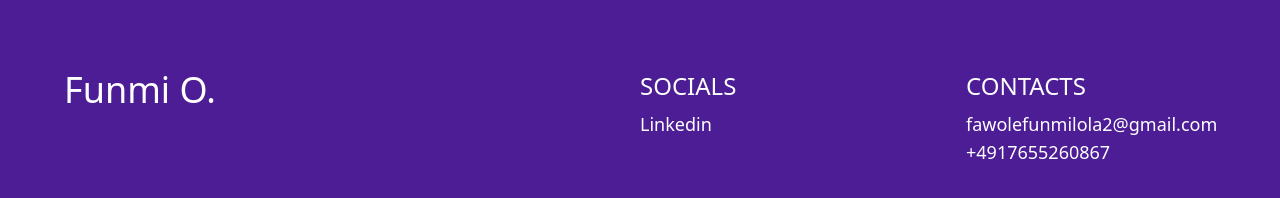
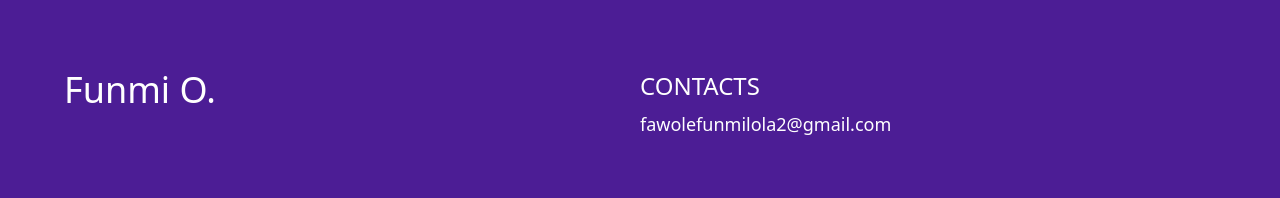
Before and after one commit to offiong-funmilola/Portfolio, a React (Create React App) app: page / in a window 1280 px wide. Shown: the part 4032-4230 px from the top of the page. Built offline with nearby package versions, Linux system fonts and the light colour scheme.

Commit message:
number removed

```diff
--- a/src/Components/Footer.jsx
+++ b/src/Components/Footer.jsx
@@ -6,16 +6,16 @@ function Footer() {
     <div className='w-screen h-full md:h-[50vh] bg-violet-900 flex flex-col justify-center py-8 px-16 items-center md:mt-0 md:flex-row md:justify-between md:px-12 lg:px-16'>
         <h1 className='text-4xl fony-bold bg-transparent text-white text-left md:pb-5 md:mb-0 md: h-[100px]'>Funmi O.</h1>
         <div className='flex h-fit gap-8 w-full md:w-1/2 md:gap-0 justify-between items-center'>
-            <div className='text-base text-white bg-transparent md:w-[150px] md:h-[100px]'>
+            {/* <div className='text-base text-white bg-transparent md:w-[150px] md:h-[100px]'>
                 <h2 className='mb-2 text-xl md:text-2xl'> SOCIALS</h2>
                 <a href="https://linkedin.com/in/funmilola-offiong" className='block text-lg'>Linkedin</a>
-                {/* <a href="https://facebook/fawolefunmilola" className='block text-lg'>Facebook</a>
-                <a href="https://twitter.com/offiongfunmilo2" className='block text-lg'>Twitter</a> */}
-            </div>
+                <a href="https://facebook/fawolefunmilola" className='block text-lg'>Facebook</a>
+                <a href="https://twitter.com/offiongfunmilo2" className='block text-lg'>Twitter</a>
+            </div> */}
             <div className='text-base text-white bg-transparent md:w-[250px] md:h-[100px]'>
                 <h2 className='mb-2 text-xl md:text-2xl'> CONTACTS</h2>
                 <a href="mailto:fawolefunmilola2@gmail.com" className='block text-lg'>fawolefunmilola2@gmail.com</a>
-                <a href="tel:+2347066296861" className='block text-lg'>+4917655260867</a>
+                {/* <a href="tel:+4917655260867" className='block text-lg'>+4917655260867</a> */}
             </div>
         </div>
 
```
